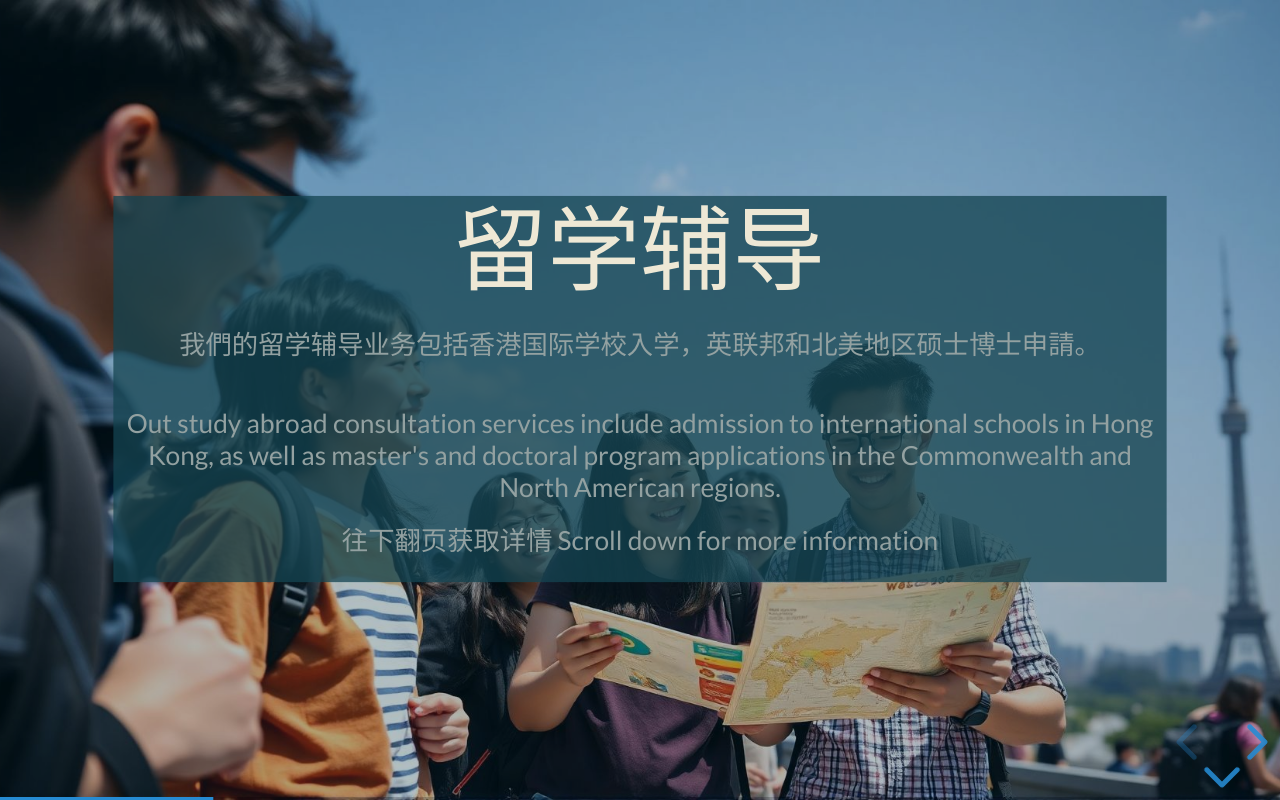
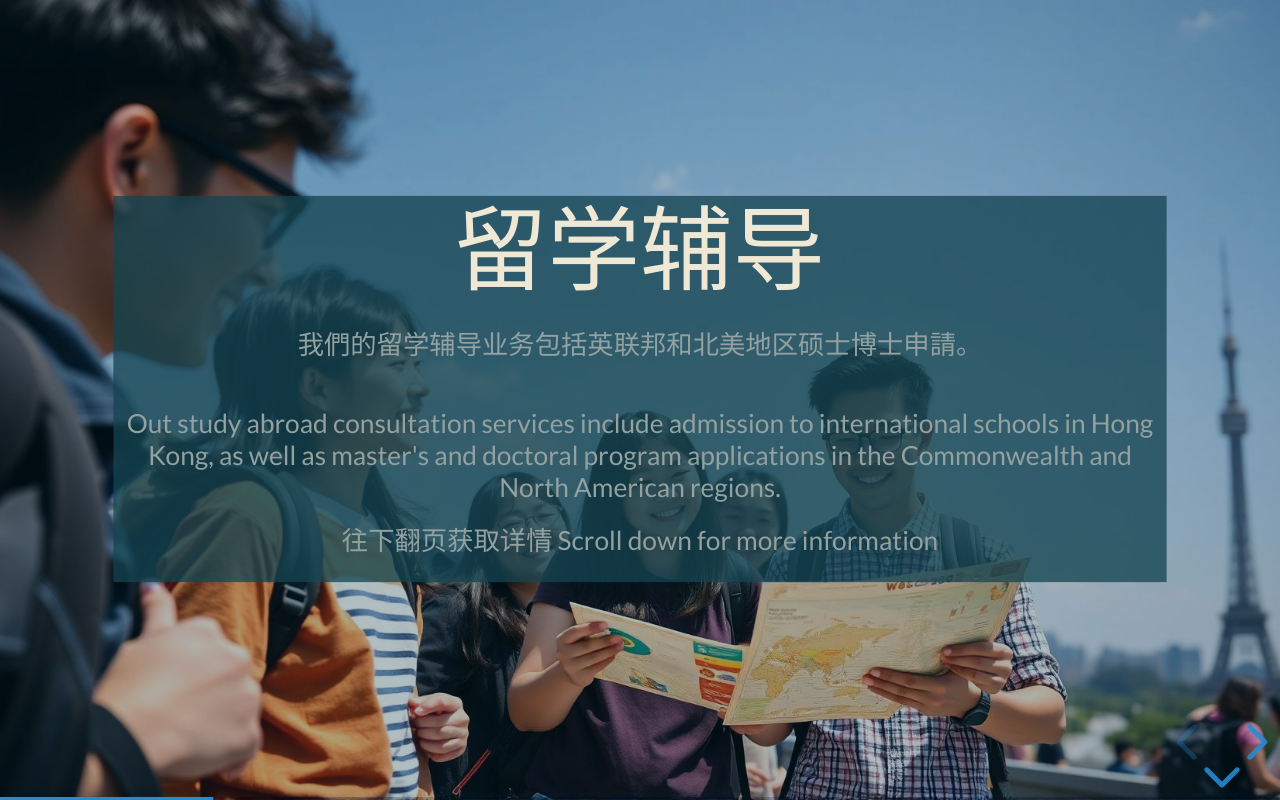
Before and after one commit to tatastudy/tatastudy.github.io, a website: page index.html in a window 1280 px wide. Both pictures are taken after a click on the button "next slide". Drawn offline with Linux system fonts and the light colour scheme.

Commit message:
remove k12

```diff
--- a/index.html
+++ b/index.html
@@ -53,7 +53,7 @@
 				<section data-background-image="static/study.jpeg" data-background-opacity="0.7">
 					<div class="words-transparent">
 						<h2>留学辅导</h2>
-						<p><small>我們的留学辅导业务包括香港国际学校入学，英联邦和北美地区硕士博士申請。</small></p>
+						<p><small>我們的留学辅导业务包括英联邦和北美地区硕士博士申請。</small></p>
 						<p><small>Out study abroad consultation services include admission to international schools in
 								Hong
 								Kong, as well as master's and doctoral program applications in the Commonwealth and
```
